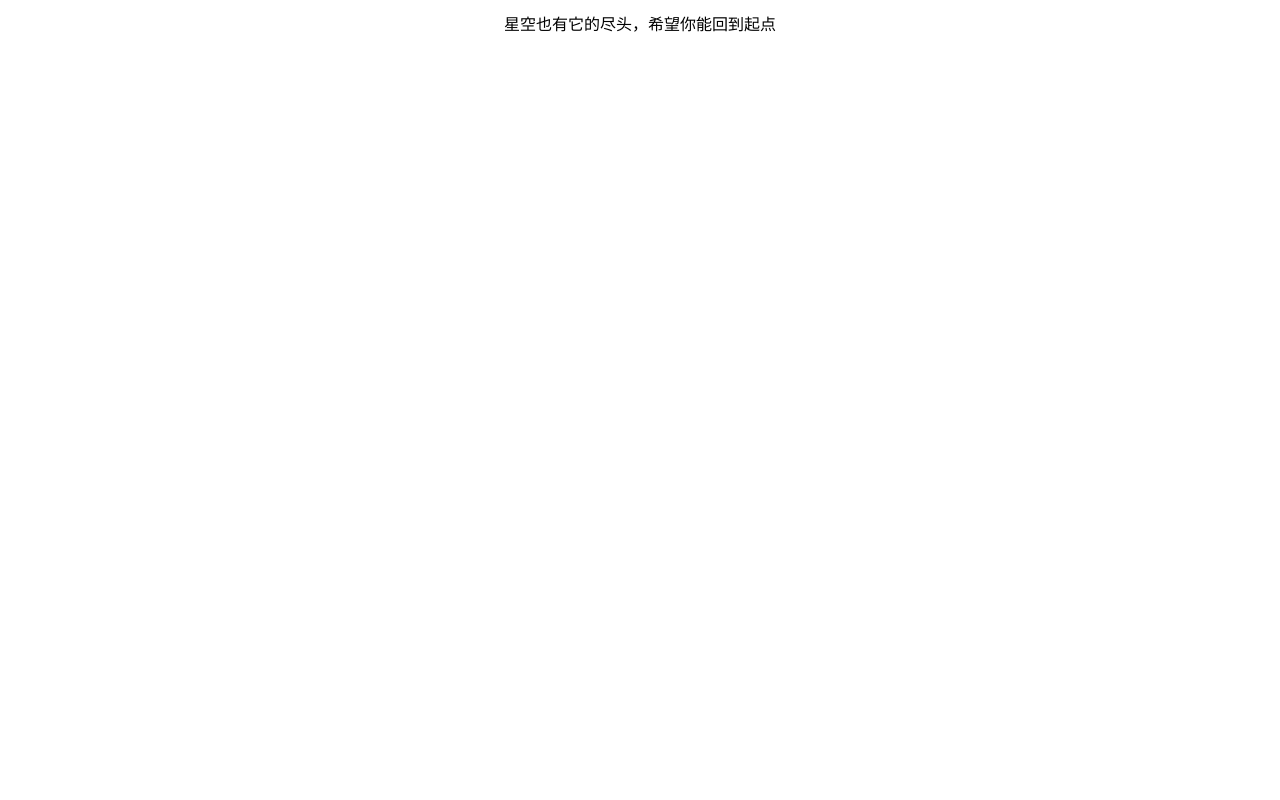
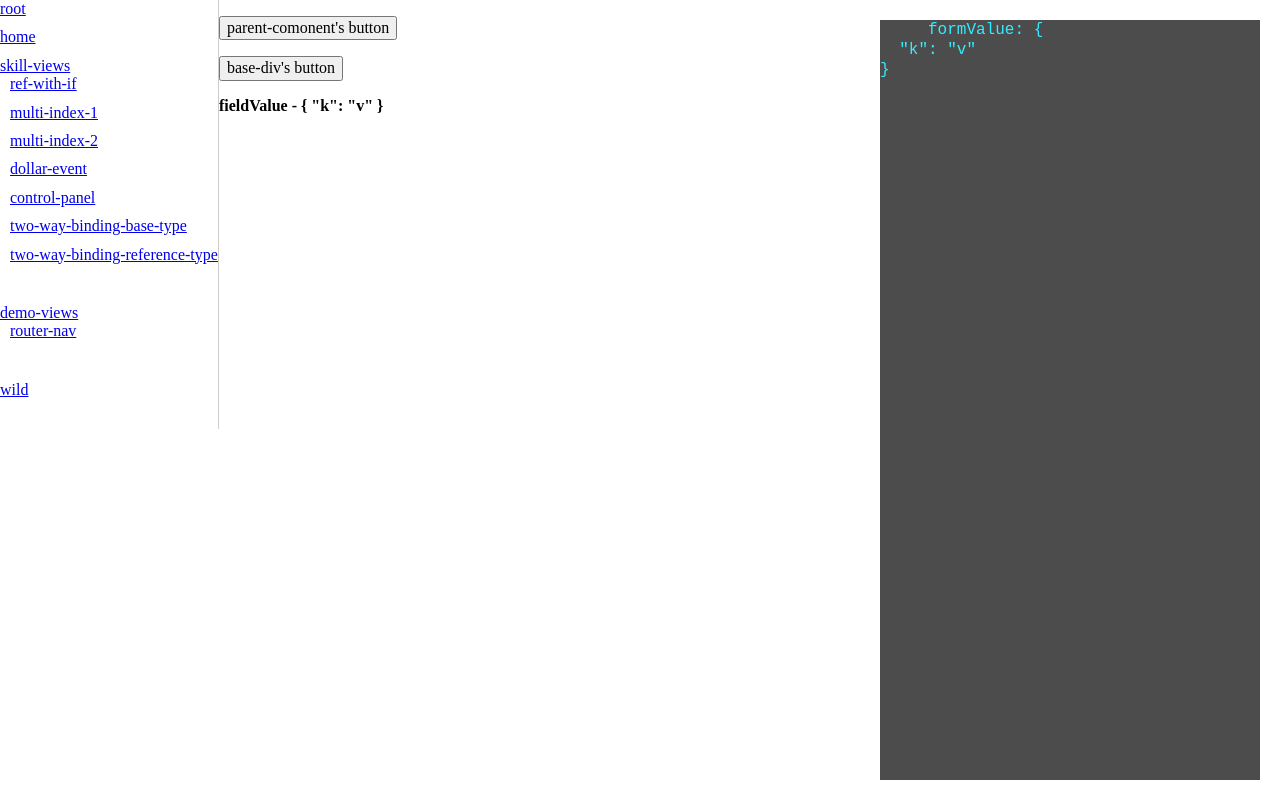
Before and after one commit to Fifth-Patient/vue-demo, a Vue app: page /skill/two-way-binding-reference-type in a window 1280 px wide. Built offline with nearby package versions, Linux system fonts and the light colour scheme.

Commit message:
skill: two-way-binding-reference-type

```diff
--- a/src/router.js
+++ b/src/router.js
@@ -53,6 +53,11 @@ const skillRouter = {
       path: 'two-way-binding-base-type',
       name: 'two-way-binding-base-type',
       component: () => import('./views/skill/two-way-binding-base-type')
+    },
+    {
+      path: 'two-way-binding-reference-type',
+      name: 'two-way-binding-reference-type',
+      component: () => import('./views/skill/two-way-binding-reference-type')
     }
   ]
 }
--- /dev/null
+++ b/src/views/skill/two-way-binding-reference-type/base-div/base-div.vue
@@ -0,0 +1,72 @@
+<template>
+  <div class="skill-base-div">
+    <button @click="handleClick">base-div's button</button>
+    <p>
+      <b>fieldValue - {{ fieldValue }}</b>
+    </p>
+  </div>
+</template>
+
+<script>
+export default {
+  name: 'skill-base-div',
+  model: {
+    prop: 'insert',
+    event: 'output'
+  },
+  props: {
+    insert: {
+      type: [Object, Array]
+    }
+  },
+  data () {
+    return {
+      fieldValue: this.insert,
+      fieldValueStringifty: JSON.stringify(this.insert) // 保存外部传入的变量快照，将在监听器中做比较使用
+    }
+  },
+  methods: {
+    handleClick () {
+      this.fieldValue = {
+        v: 'k'
+      }
+    }
+  },
+  watch: {
+    insert: {
+      deep: true, // 深度监听
+      handler (newVal) {
+        const currentValue = JSON.stringify(newVal)
+        // 外部传入的变量与内部变量比较
+        // 不相等，内部变量方可赋值为this.value
+        // * 内部变量赋值，将会触发fieldValue监听函数
+        // 且此时应更新fieldValue 对象字符串快照
+        if (currentValue !== this.fieldValue) {
+          this.fieldValue = JSON.parse(currentValue)
+          this.fieldValueStringifty = currentValue
+        }
+      }
+    },
+    fieldValue: {
+      deep: true, // 为什么要使用深度监听呢？
+      handler (newVal) {
+        // 自己改变内部变量，或者因外部变量更新手动赋值内部变量
+        // 这个函数都会被触发
+        // 要实现的是内部与外部变量同步，所以快照才是保存外部变量
+        // 1.当外部变量改动，会先调用 watch value，此时内外部变量同步
+        //   这时不需要抛出事件，否则出现死循环
+        // 2.当内部变量改动，会先调用 watch fileldValue
+        //   抛出事件，外部的v-model又会自动更新内部的value
+        //   从而触发 watcu value
+        //  （这里触发watch value了，可以回去看看1）
+        //   如果你不会兜兜转，那我想你应该feel到了整个更新流程
+        // **如果被兜住了，先理解外部变量的改动，再理解内部变量的改动
+        const currentValue = JSON.stringify(newVal)
+        if (currentValue !== this.fieldValueStringifty) {
+          this.$emit('output', JSON.parse(currentValue))
+        }
+      }
+    }
+  }
+}
+</script>
--- /dev/null
+++ b/src/views/skill/two-way-binding-reference-type/base-div/index.js
@@ -0,0 +1,3 @@
+import BaseDiv from './base-div'
+
+export default BaseDiv
--- /dev/null
+++ b/src/views/skill/two-way-binding-reference-type/index.js
@@ -0,0 +1,3 @@
+import TwoWayBindingReferenceType from './two-way-binding-reference-type'
+
+export default TwoWayBindingReferenceType
--- /dev/null
+++ b/src/views/skill/two-way-binding-reference-type/two-way-binding-reference-type.vue
@@ -0,0 +1,53 @@
+<template>
+  <div class="skill-two-way-binding-reference-type">
+    <p>
+      <button @click="handleClick"> parent-comonent's button</button>
+    </p>
+    <p>
+      <base-div v-model="formValue" @output="handleOutput"></base-div>
+    </p>
+    <control-panel
+      position="right">
+      formValue: {{ formValue }}
+    </control-panel>
+  </div>
+</template>
+
+<script>
+import ControlPanel from '@/components/control-panel'
+import BaseDiv from './base-div'
+
+export default {
+  name: 'skill-two-way-binding-reference-type',
+  components: {
+    ControlPanel,
+    BaseDiv
+  },
+  data () {
+    return {
+      formValue: {
+        k: 'v'
+      },
+      isK: true
+    }
+  },
+  methods: {
+    handleClick () {
+      if (this.isK) {
+        this.formValue = {
+          key: 'value'
+        }
+        this.isK = false
+      } else {
+        this.formValue = {
+          k: 'v'
+        }
+        this.isK = true
+      }
+    },
+    handleOutput ($event) {
+      console.log($event)
+    }
+  }
+}
+</script>
```
